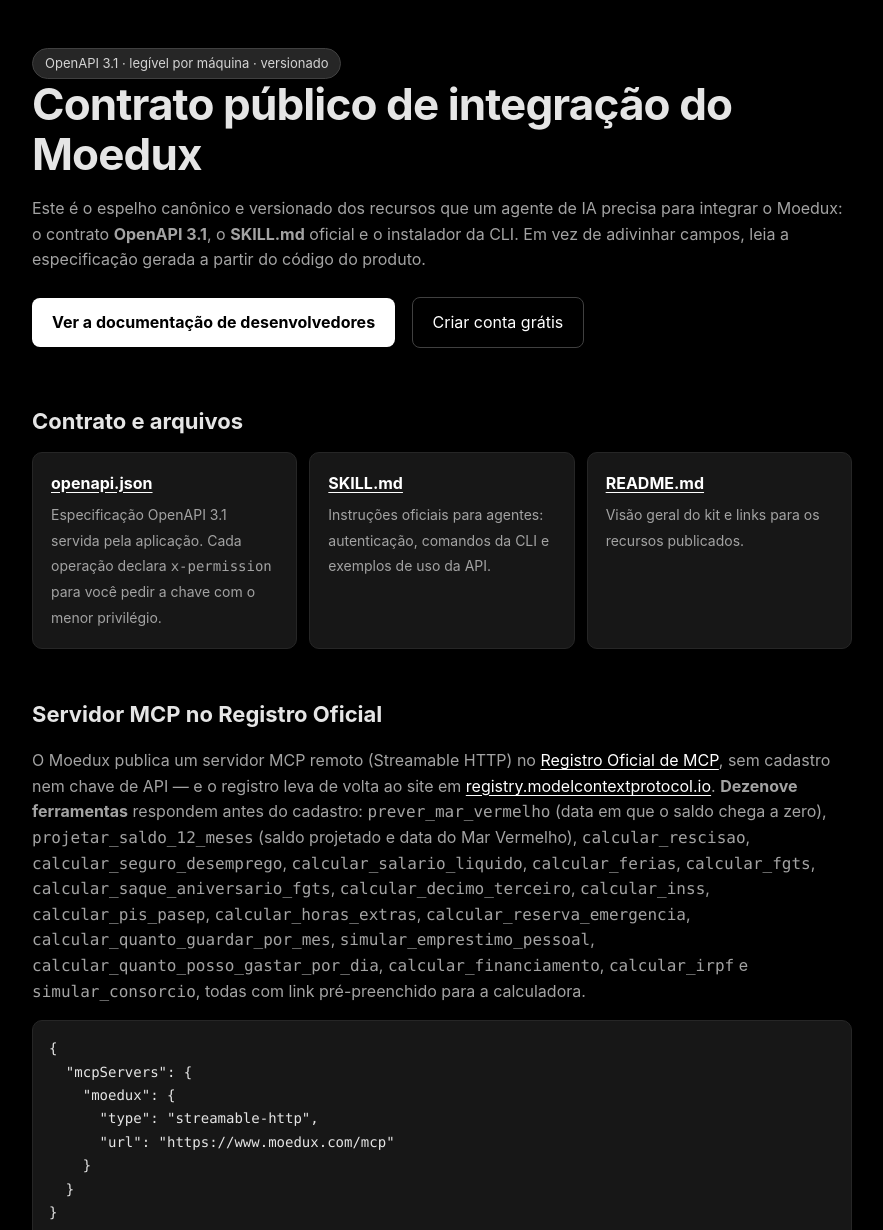
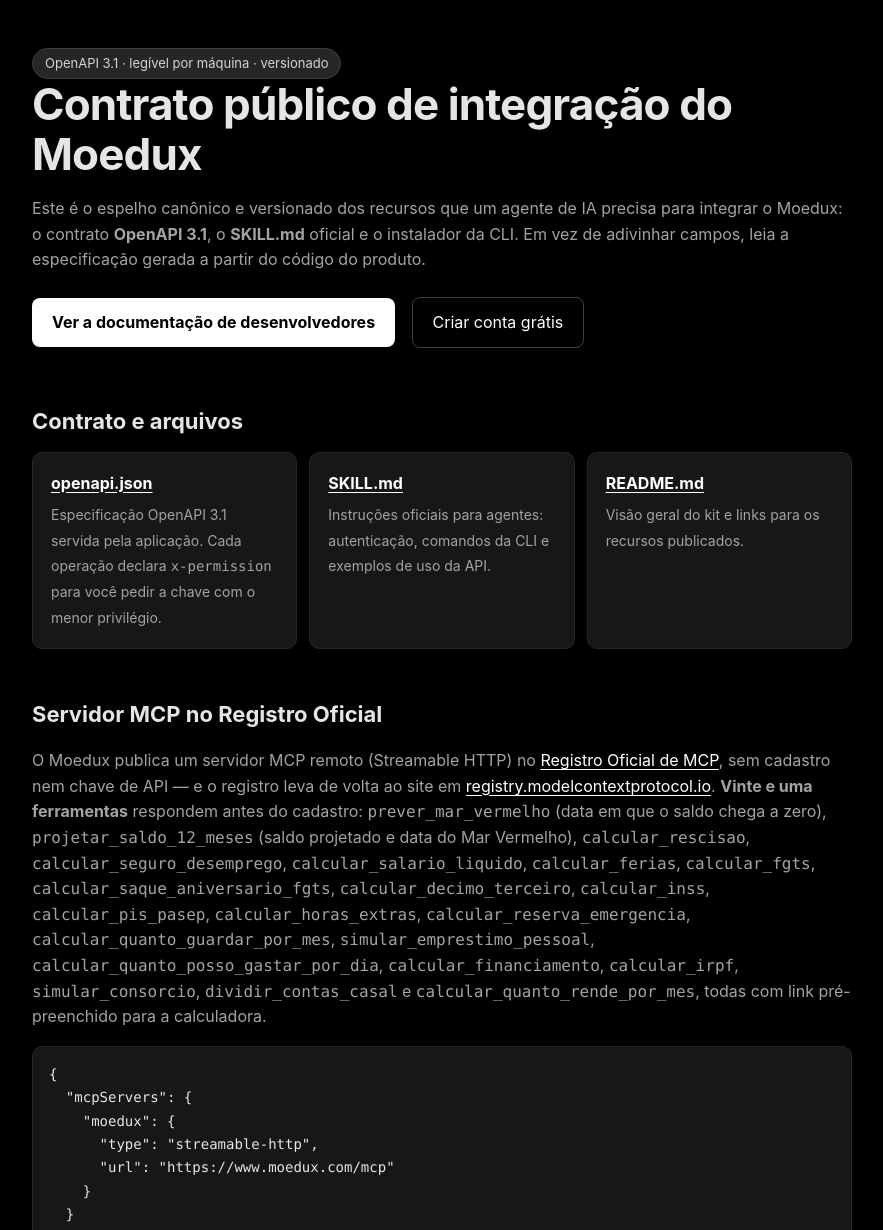
Before and after one commit to jhonnysabino/moedux-agent-tools, a plain HTML site: page index.html in a window 1280 px wide. Shown: the top 1230 px of the page, without its empty margins (198-1081 px from the left). Drawn offline with Linux system fonts and the light colour scheme.

Commit message:
Publish MCP 1.13.0 with the monthly-yield and couple-split tools

```diff
--- a/index.html
+++ b/index.html
@@ -56,7 +56,7 @@
     </div>
 
     <h2>Servidor MCP no Registro Oficial</h2>
-    <p>O Moedux publica um servidor MCP remoto (Streamable HTTP) no <a href="https://registry.modelcontextprotocol.io/v0.1/servers/io.github.jhonnysabino%2Fmoedux/versions/1.10.2">Registro Oficial de MCP</a>, sem cadastro nem chave de API — e o registro leva de volta ao site em <a href="https://registry.modelcontextprotocol.io/v0.1/servers/io.github.jhonnysabino%2Fmoedux">registry.modelcontextprotocol.io</a>. <strong>Dezenove ferramentas</strong> respondem antes do cadastro: <code>prever_mar_vermelho</code> (data em que o saldo chega a zero), <code>projetar_saldo_12_meses</code> (saldo projetado e data do Mar Vermelho), <code>calcular_rescisao</code>, <code>calcular_seguro_desemprego</code>, <code>calcular_salario_liquido</code>, <code>calcular_ferias</code>, <code>calcular_fgts</code>, <code>calcular_saque_aniversario_fgts</code>, <code>calcular_decimo_terceiro</code>, <code>calcular_inss</code>, <code>calcular_pis_pasep</code>, <code>calcular_horas_extras</code>, <code>calcular_reserva_emergencia</code>, <code>calcular_quanto_guardar_por_mes</code>, <code>simular_emprestimo_pessoal</code>, <code>calcular_quanto_posso_gastar_por_dia</code>, <code>calcular_financiamento</code>, <code>calcular_irpf</code> e <code>simular_consorcio</code>, todas com link pré-preenchido para a calculadora.</p>
+    <p>O Moedux publica um servidor MCP remoto (Streamable HTTP) no <a href="https://registry.modelcontextprotocol.io/v0.1/servers/io.github.jhonnysabino%2Fmoedux/versions/1.13.0">Registro Oficial de MCP</a>, sem cadastro nem chave de API — e o registro leva de volta ao site em <a href="https://registry.modelcontextprotocol.io/v0.1/servers/io.github.jhonnysabino%2Fmoedux">registry.modelcontextprotocol.io</a>. <strong>Vinte e uma ferramentas</strong> respondem antes do cadastro: <code>prever_mar_vermelho</code> (data em que o saldo chega a zero), <code>projetar_saldo_12_meses</code> (saldo projetado e data do Mar Vermelho), <code>calcular_rescisao</code>, <code>calcular_seguro_desemprego</code>, <code>calcular_salario_liquido</code>, <code>calcular_ferias</code>, <code>calcular_fgts</code>, <code>calcular_saque_aniversario_fgts</code>, <code>calcular_decimo_terceiro</code>, <code>calcular_inss</code>, <code>calcular_pis_pasep</code>, <code>calcular_horas_extras</code>, <code>calcular_reserva_emergencia</code>, <code>calcular_quanto_guardar_por_mes</code>, <code>simular_emprestimo_pessoal</code>, <code>calcular_quanto_posso_gastar_por_dia</code>, <code>calcular_financiamento</code>, <code>calcular_irpf</code>, <code>simular_consorcio</code>, <code>dividir_contas_casal</code> e <code>calcular_quanto_rende_por_mes</code>, todas com link pré-preenchido para a calculadora.</p>
     <pre><code>{
   "mcpServers": {
     "moedux": {
```
